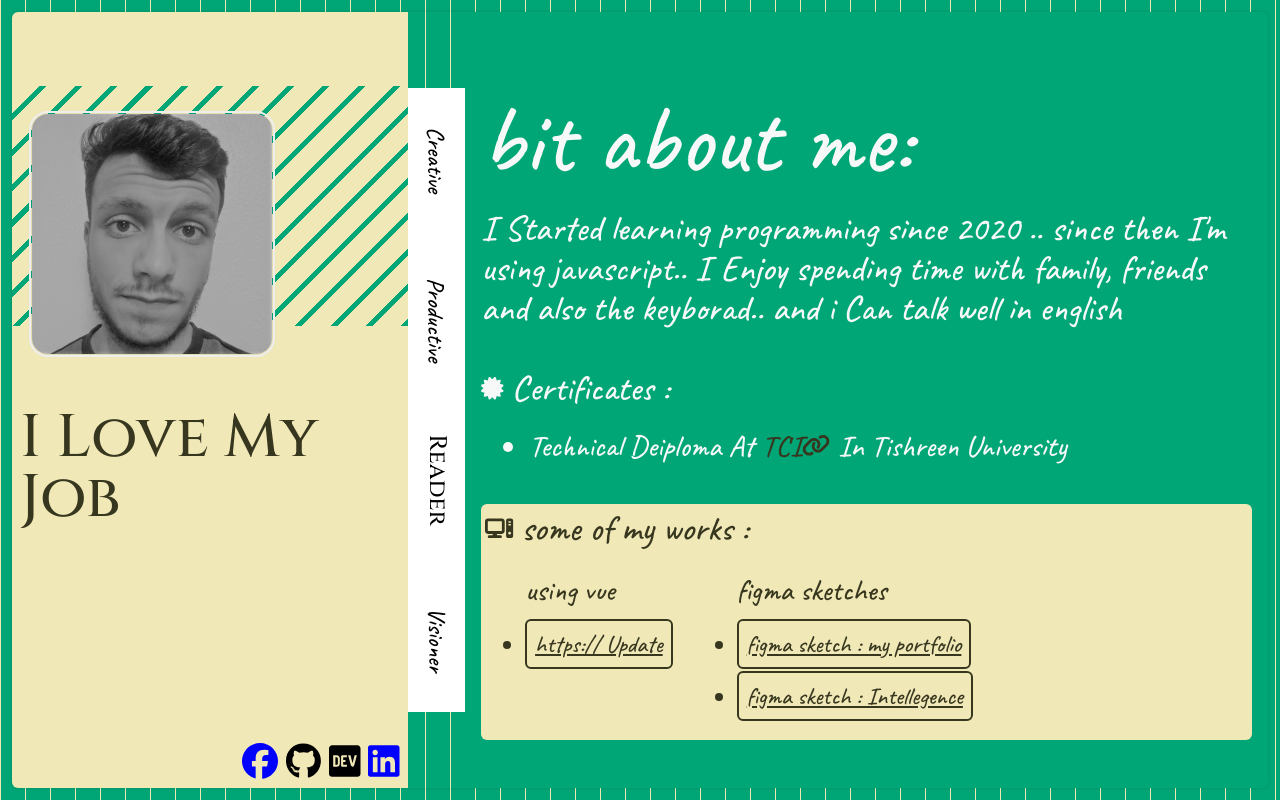
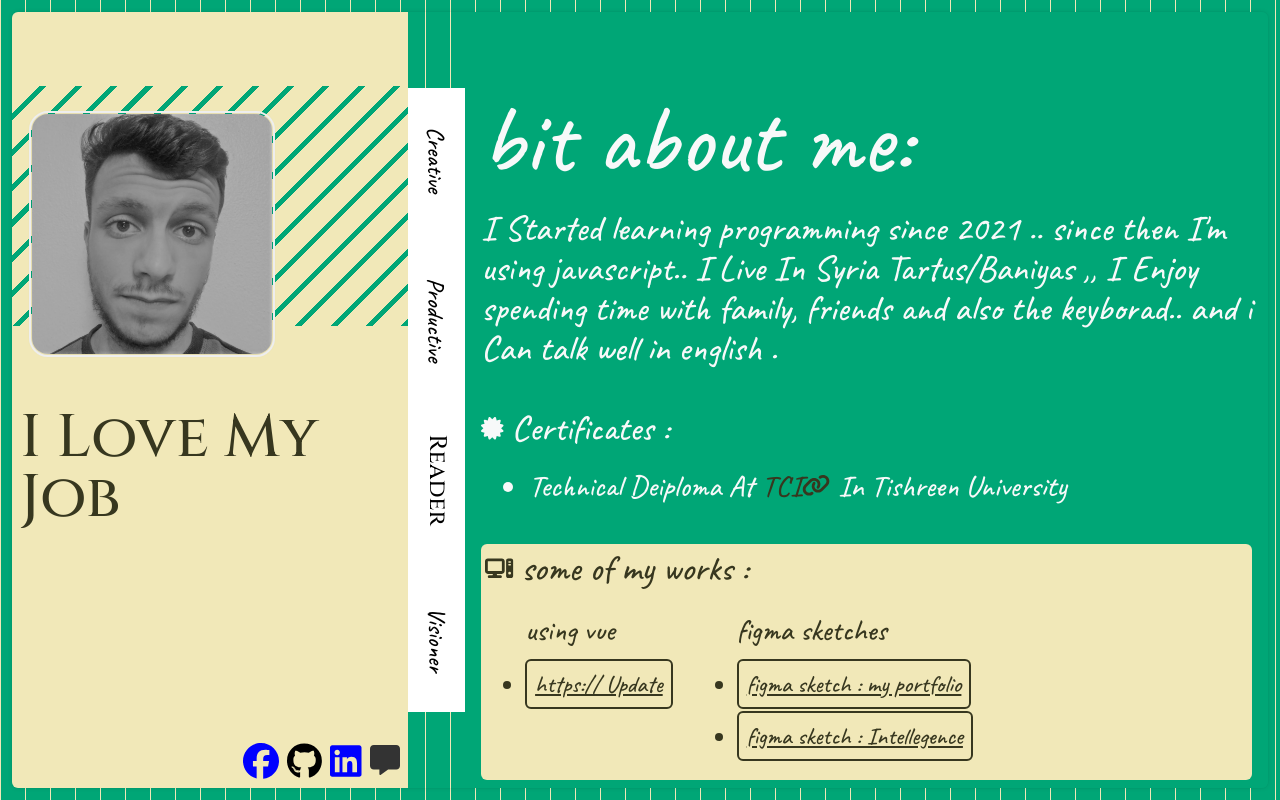
Before and after one commit to AhmadALi-glitch/my-profile, a React (Vite) app: page / in a window 1280 px wide. Built offline with nearby package versions, Linux system fonts and the light colour scheme.

Commit message:
add email contact

```diff
--- a/package.json
+++ b/package.json
@@ -16,6 +16,7 @@
     "@fortawesome/react-fontawesome": "^0.2.0",
     "@react-spring/web": "^9.7.3",
     "react": "^18.2.0",
+    "react-copy-to-clipboard": "^5.1.0",
     "react-dom": "^18.2.0",
     "react-intersection-observer": "^9.5.3"
   },
--- a/src/App.tsx
+++ b/src/App.tsx
@@ -8,7 +8,7 @@ import { useInView } from 'react-intersection-observer';
 import { animated } from '@react-spring/web'
 import { useEffect, useRef } from 'react';
 import Readings from './components/Readings';
-import NextPlan from './components/NextPlan';
+// import NextPlan from './components/NextPlan';
 import Interests from './components/Interests';
 
 // About Me Sections
@@ -29,7 +29,7 @@ function App() {
 
   const { ref: readingsRef, inView: readingsSectionVisibility } = useInView({threshold: 0.1, initialInView: false});
 
-  const { ref: nextPlanRef, inView: nextPlanSectionVisibility } = useInView({threshold: 0.1, initialInView: false});
+  // const { ref: nextPlanRef, inView: nextPlanSectionVisibility } = useInView({threshold: 0.1, initialInView: false});
 
   const { ref: interestsRef, inView: interestesSectionVisibility } = useInView({threshold: 0.1, initialInView: false});
 
@@ -48,11 +48,11 @@ function App() {
     }
   }, [aboutMeSectionVisibility])
 
-  useEffect(() => {
-    if(nextPlanSectionVisibility) {
-      currentViewedSectionIndex.current = SECTIONS.NEXT_PLAN;
-    }
-  }, [nextPlanSectionVisibility])
+  // useEffect(() => {
+  //   if(nextPlanSectionVisibility) {
+  //     currentViewedSectionIndex.current = SECTIONS.NEXT_PLAN;
+  //   }
+  // }, [nextPlanSectionVisibility])
 
   useEffect(() => {
     if(readingsSectionVisibility) {
@@ -134,10 +134,6 @@ function App() {
               <Readings />
             </div>
 
-            <div ref={nextPlanRef} className='h-fit snap-center min-h-full  pt-20'>
-              <NextPlan />
-            </div>
-
             <div ref={interestsRef} className='h-fit snap-center min-h-full pt-20'>
               <Interests />
             </div>
--- a/src/components/AboutMe.tsx
+++ b/src/components/AboutMe.tsx
@@ -10,7 +10,7 @@ export default function() {
 
             <h1 className="text-secondary font-handwritten xsm:text-4xl sm:text-5xl md:text-8xl">bit about me:</h1>
 
-            <div className="text-secondary pt-5 font-handwritten xsm:text-2xl sm:text-3xl md:text-4xl">I Started learning programming since 2020 .. since then I'm using javascript.. I Enjoy spending time with family, friends and also the keyborad.. and i Can talk well in english </div>
+            <div className="text-secondary pt-5 font-handwritten xsm:text-2xl sm:text-3xl md:text-4xl">I Started learning programming since 2021 .. since then I'm using javascript..  I Live In Syria Tartus/Baniyas ,, I Enjoy spending time with family, friends and also the keyborad.. and i Can talk well in english .</div>
 
             <div className="text-4xl pb-12  text-secondary font-handwritten">
 
--- a/src/components/ContactMe.tsx
+++ b/src/components/ContactMe.tsx
@@ -1,11 +1,12 @@
 import { FontAwesomeIcon } from "@fortawesome/react-fontawesome"
-import { faFacebook, faGithub, faDev, faLinkedin } from "@fortawesome/free-brands-svg-icons";
+import { faFacebook, faGithub, faLinkedin } from "@fortawesome/free-brands-svg-icons";
+import { faMessage } from "@fortawesome/free-solid-svg-icons";
 
 export default function() {
 
     return(
         <>
-            <div className="flex gap-2">
+            <div className="flex items-center gap-2">
 
                 <a href="https://www.facebook.com/profile.php?id=100056769549101" target="_blank">
                     <FontAwesomeIcon className="xsm:text-2xl sm:text-4xl" icon={faFacebook} color="blue" />
@@ -15,12 +16,12 @@ export default function() {
                     <FontAwesomeIcon className="xsm:text-2xl sm:text-4xl" icon={faGithub} color="black" />
                 </a>
 
-                <a href="https://dev.to/ahmadaliglitch" target="_blank">
-                    <FontAwesomeIcon className="xsm:text-2xl sm:text-4xl" icon={faDev} color="black" />
+                <a href="https://www.linkedin.com/in/ahmad-ali-b09b9b2a5/" target="_blank">
+                    <FontAwesomeIcon className="xsm:text-2xl sm:text-4xl" icon={faLinkedin} color="blue" />
                 </a>
 
-                <a href="https://www.linkedin.com/in/ahmad-ali-b09b9b2a5/" target="_blank">
-                    <FontAwesomeIcon className="xsm:text-2xl sm:text-4xl" icon={faLinkedin} color="blue" />
+                <a href="https://mail.google.com/mail/u/0/?fs=1&tf=cm&source=mailto&to=newTownElectroo@gmail.com" target="_blank">
+                    <FontAwesomeIcon className="xsm:text-2xl sm:text-3xl" icon={faMessage} color="#333"/>
                 </a>
 
             </div>
```
Also changed, not shown: 1 other file (tests, documents, lock files or other folders).
